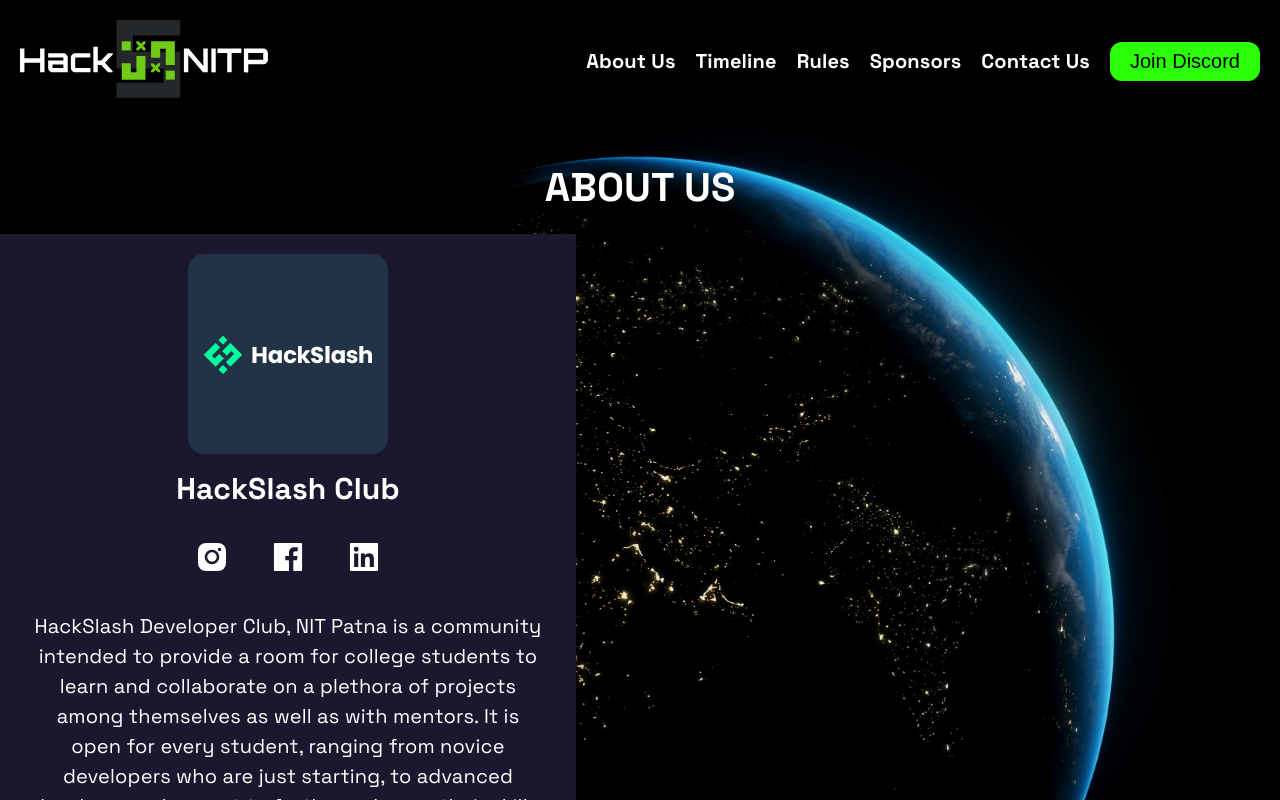
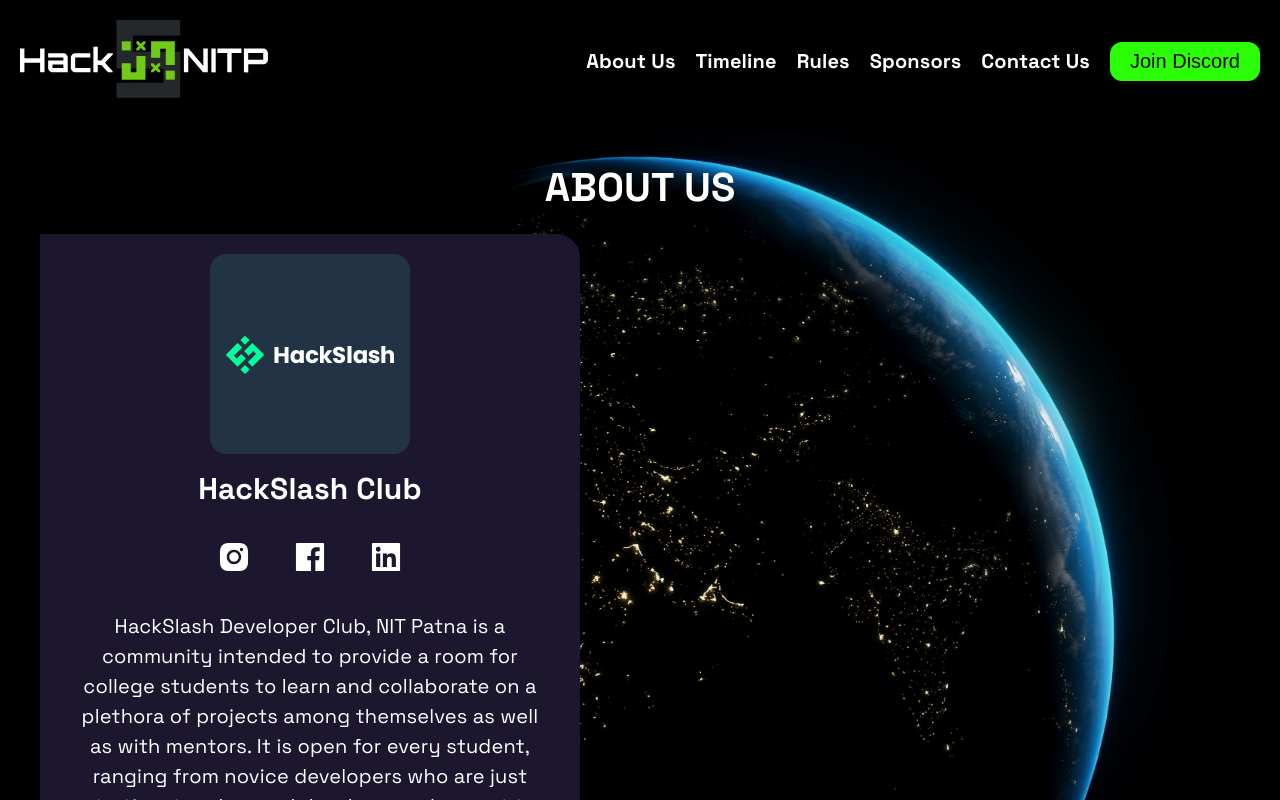
Before and after one commit to HackSlashNITP/hacknitp5.0, a Next.js app: page /about-us in a window 1280 px wide. Built offline with nearby package versions, Linux system fonts and the light colour scheme.

Commit message:
minor ui improv in about-us page

```diff
--- a/pages/about-us.js
+++ b/pages/about-us.js
@@ -87,8 +87,8 @@ const AboutUs = () => {
               <h1 className="text-5xl md:text-[25px] sm:text-[25px]">
                 ABOUT US
               </h1>
-              <div className="w-full flex justify-start rounded-r-2xl my-4 md:w-full sm:w-full sm:text-[15px] md:text-[16px]">
-                <div className="bg-[#1C172F] p-5 w-[45%] rounded-4xl md:w-full sm:w-full flex flex-col gap-y-3 justify-center items-center">
+              <div className="w-full flex justify-start my-4 px-10 md:px-0 md:w-full sm:w-full sm:text-[15px] md:text-[16px]">
+                <div className="bg-[#1C172F] p-5 w-[45%] rounded-r-3xl md:rounded-none md:w-full sm:w-full flex flex-col gap-y-3 justify-center items-center">
                   <Image
                     src={data[0].logo.src}
                     alt={data[0].name}
@@ -129,8 +129,8 @@ const AboutUs = () => {
                   <p className="p-3">{data[0].desc}</p>
                 </div>
               </div>
-              <div className="w-full flex justify-end my-4 md:my-10 md:w-full sm:w-full">
-                <div className="bg-[#1C172F] p-5 w-[45%] rounded-4xl md:w-full sm:w-full flex flex-col gap-y-3 justify-center items-center">
+              <div className="w-full flex justify-end my-4 px-10 md:px-0 md:my-10 md:w-full sm:w-full sm:text-[15px] md:text-[16px]">
+                <div className="bg-[#1C172F] p-5 w-[45%] rounded-l-3xl md:rounded-none md:w-full sm:w-full flex flex-col gap-y-3 justify-center items-center">
                   <Image
                     src={data[1].logo.src}
                     alt={data[1].name}
```
